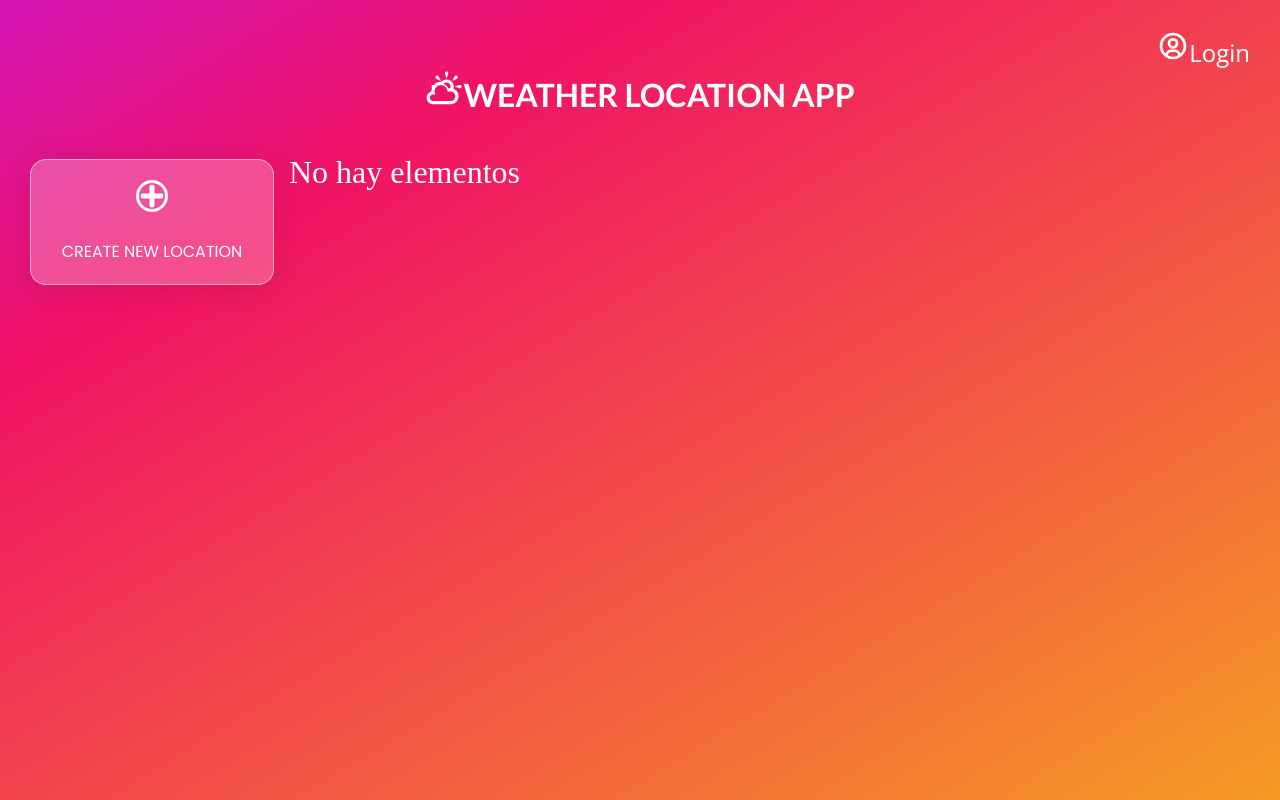
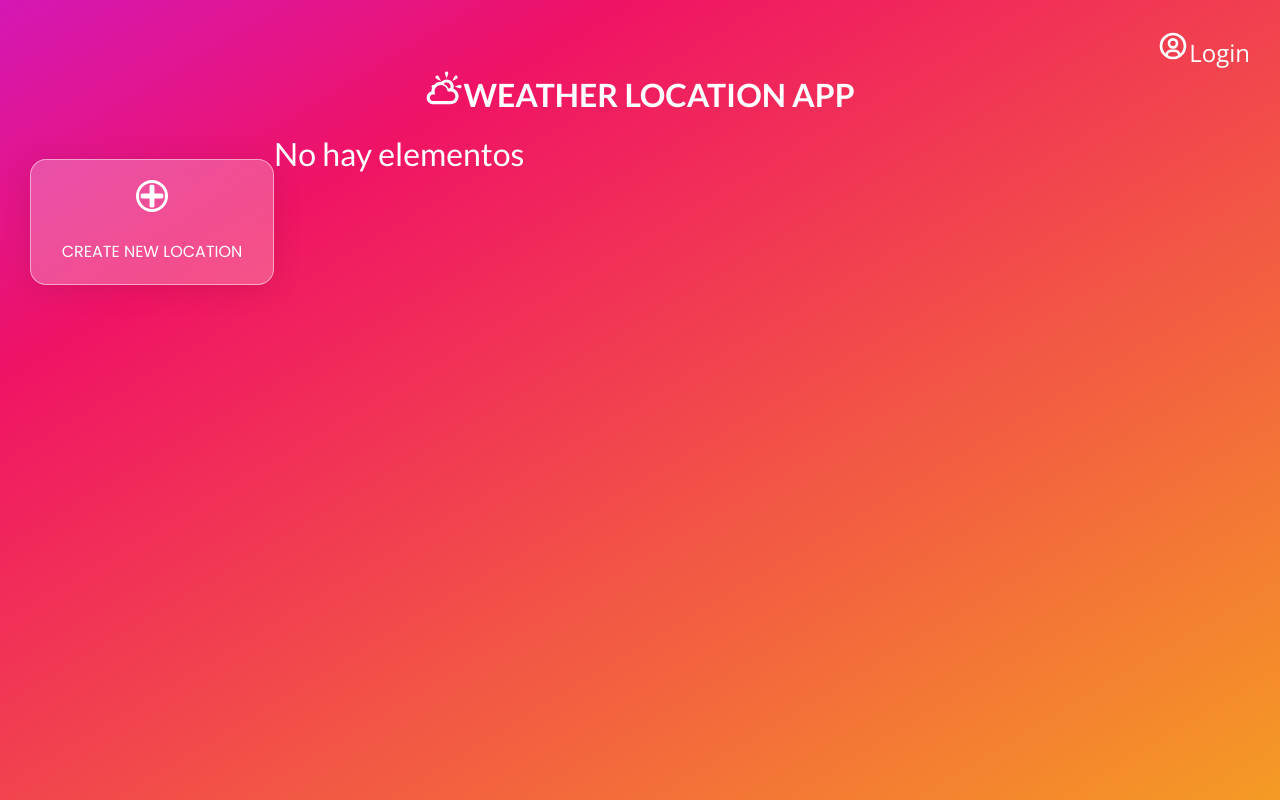
Before and after one commit to gus0117/pilis-mod3-alvarado-ordonez, a React (Create React App) app: page /#/ in a window 1280 px wide. Built offline with nearby package versions, Linux system fonts and the light colour scheme.

Commit message:
Agregando estilos a cards

```diff
--- a/src/App.css
+++ b/src/App.css
@@ -1,5 +1,5 @@
 .App {
-    height: 100vh;
+    /* height: 100vh;
     background: rgb(212,23,181);
-    background: linear-gradient(149deg, rgba(212,23,181,1) 0%, rgba(240,19,101,1) 24%, rgba(245,155,36,1) 100%);
+    background: linear-gradient(149deg, rgba(212,23,181,1) 0%, rgba(240,19,101,1) 24%, rgba(245,155,36,1) 100%); */
 }
--- a/src/components/Card/Card.css
+++ b/src/components/Card/Card.css
@@ -13,6 +13,11 @@
     backdrop-filter: blur(18.7px);
     -webkit-backdrop-filter: blur(18.7px);
     border: 1px solid rgba(255, 255, 255, 0.49);
+    transition-duration: 0.3s;
+}
+.card:hover{
+    transform: scale(1.05);
+    box-shadow: 0px 4px 30px rgba(217, 180, 180, 0.638);
 }
 
 .card-title {
--- a/src/components/Card/Cards.css
+++ b/src/components/Card/Cards.css
@@ -1,10 +1,26 @@
 .cards {
-    padding: 20px 15px;
+    /* padding: 20px 15px;
     float: right;
-    width: 80%;
+    width: 80%; */
+    display: flex;
+    flex-wrap: wrap;
+    gap: 20px;
 }
 
 .no-cards {
     color: white;
     font-size: 2rem;
+    font-family: 'Lato', sans-serif;
+    /* margin: auto; */
+    animation: waviy 1s infinite;
+  animation-delay: calc(.1s * var(--i));
 }
+
+@keyframes waviy {
+    0%,40%,100% {
+      transform: translateY(0)
+    }
+    20% {
+      transform: translateY(-20px)
+    }
+  }
--- a/src/index.css
+++ b/src/index.css
@@ -5,3 +5,10 @@
   padding: 0;
   box-sizing: border-box;
 }
+
+body{
+  height: 100%;
+  background: rgb(212,23,181);
+  background: linear-gradient(149deg, rgba(212,23,181,1) 0%, rgba(240,19,101,1) 24%, rgba(245,155,36,1) 100%);
+  background-attachment: fixed;
+}
```
